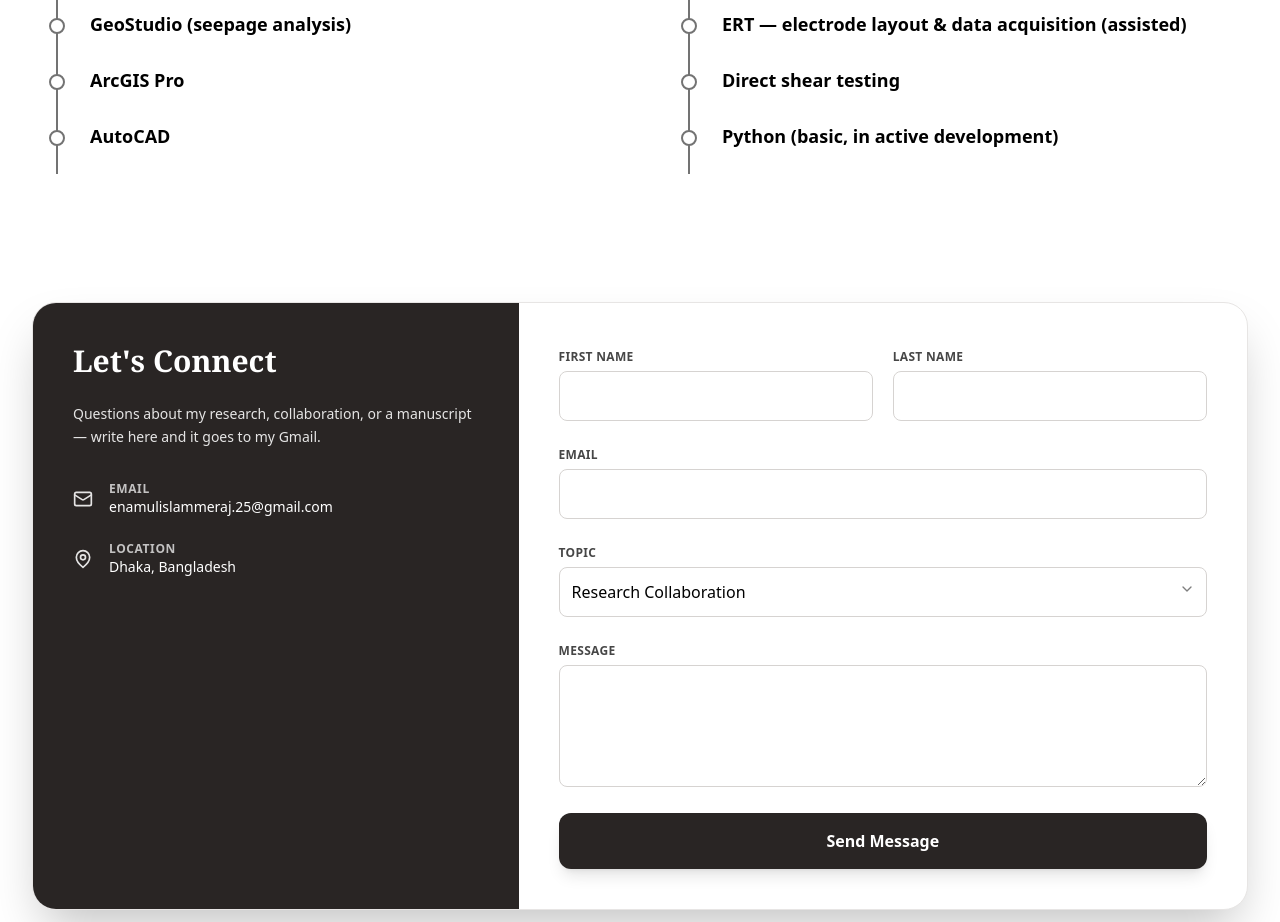
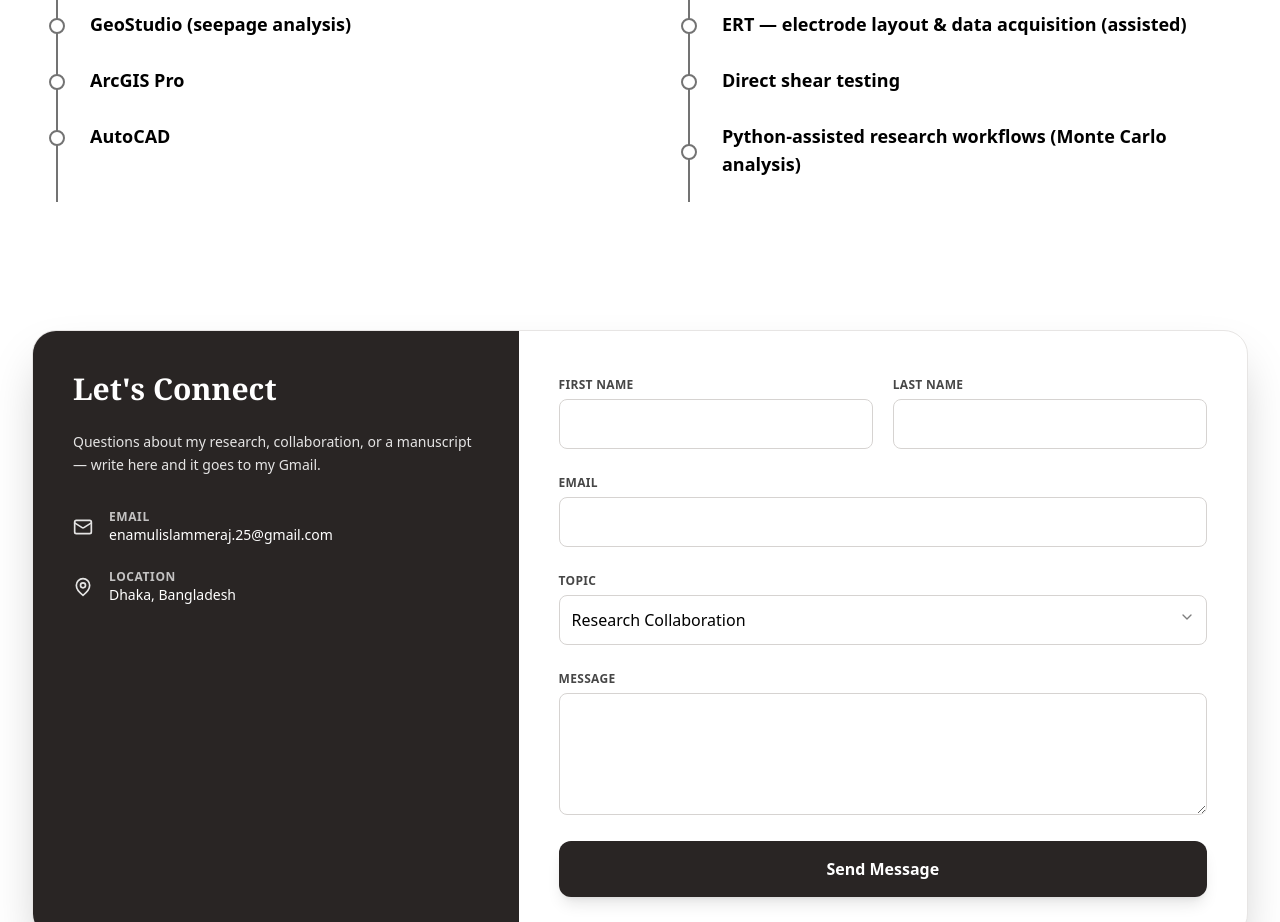
Before and after one commit to enamulislammeraj25-rin/portfolio-xrin, a React (Create React App) app: page / in a window 1280 px wide. Shown: the part 4880-5802 px from the top of the page. Built offline with nearby package versions, Linux system fonts and the light colour scheme.

Commit message:
Refine Python skill wording for research profile

```diff
--- a/src/data/portfolioData.js
+++ b/src/data/portfolioData.js
@@ -109,7 +109,7 @@ export const PORTFOLIO_DATA = {
     { name: "ATC-20 rapid evaluation", level: 50 },
     { name: "ERT — electrode layout & data acquisition (assisted)", level: 25 },
     { name: "Direct shear testing", level: 40 },
-    { name: "Python (basic, in active development)", level: 25 },
+    { name: "Python-assisted research workflows (Monte Carlo analysis)", level: 25 },
     // OMITTED from academic list (restore if needed):
     // { name: "Microsoft Office Suite", level: 75 },
     // { name: "CSI ETABS & SAFE", level: 40 },
```
